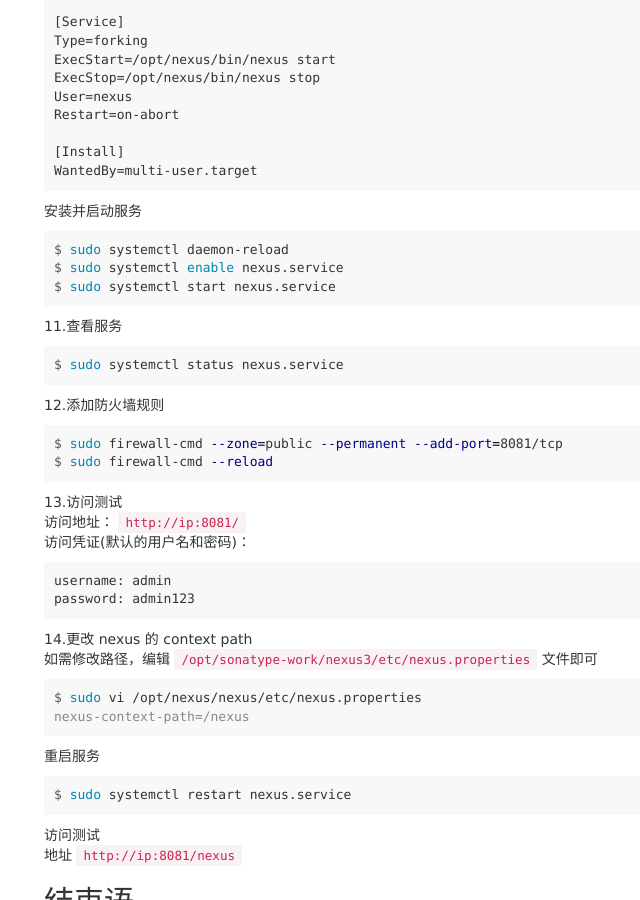
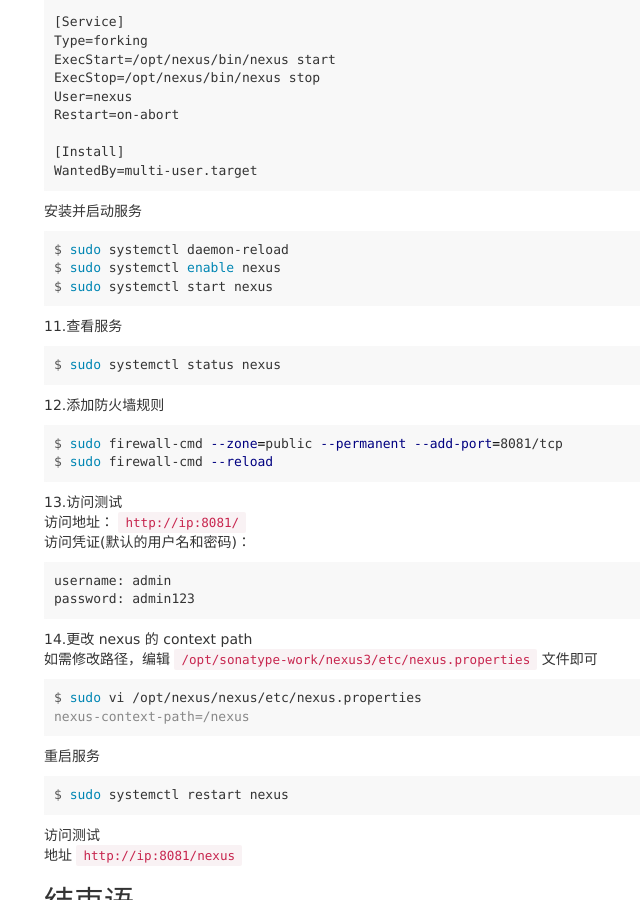
Before and after one commit to zhanming/zhanming.github.com, a Jekyll site: the page built from _posts/2017-05-16-install-sonatype-nexus-oss-33-on-centos-7.markdown, in a window 1280 px wide and 900 px high, scrolled down 1684 px. Shown: the whole window, without its empty margins (26-666 px from the left). Built offline with Jekyll 4.4.1, drawn with Linux system fonts in a browser that asks for light colours; comment, search, counter and statistics services are not loaded.

Commit message:
change systemctl command

````diff
--- a/_posts/2017-05-16-install-sonatype-nexus-oss-33-on-centos-7.markdown
+++ b/_posts/2017-05-16-install-sonatype-nexus-oss-33-on-centos-7.markdown
@@ -121,14 +121,14 @@
 
 ```terminal
 $ sudo systemctl daemon-reload
-$ sudo systemctl enable nexus.service
-$ sudo systemctl start nexus.service
+$ sudo systemctl enable nexus
+$ sudo systemctl start nexus
 ```
 
 11.查看服务
 
 ```terminal
-$ sudo systemctl status nexus.service
+$ sudo systemctl status nexus
 ```
 
 12.添加防火墙规则
@@ -158,7 +158,7 @@
 重启服务
 
 ```terminal
-$ sudo systemctl restart nexus.service
+$ sudo systemctl restart nexus
 ```
 
 访问测试
````
